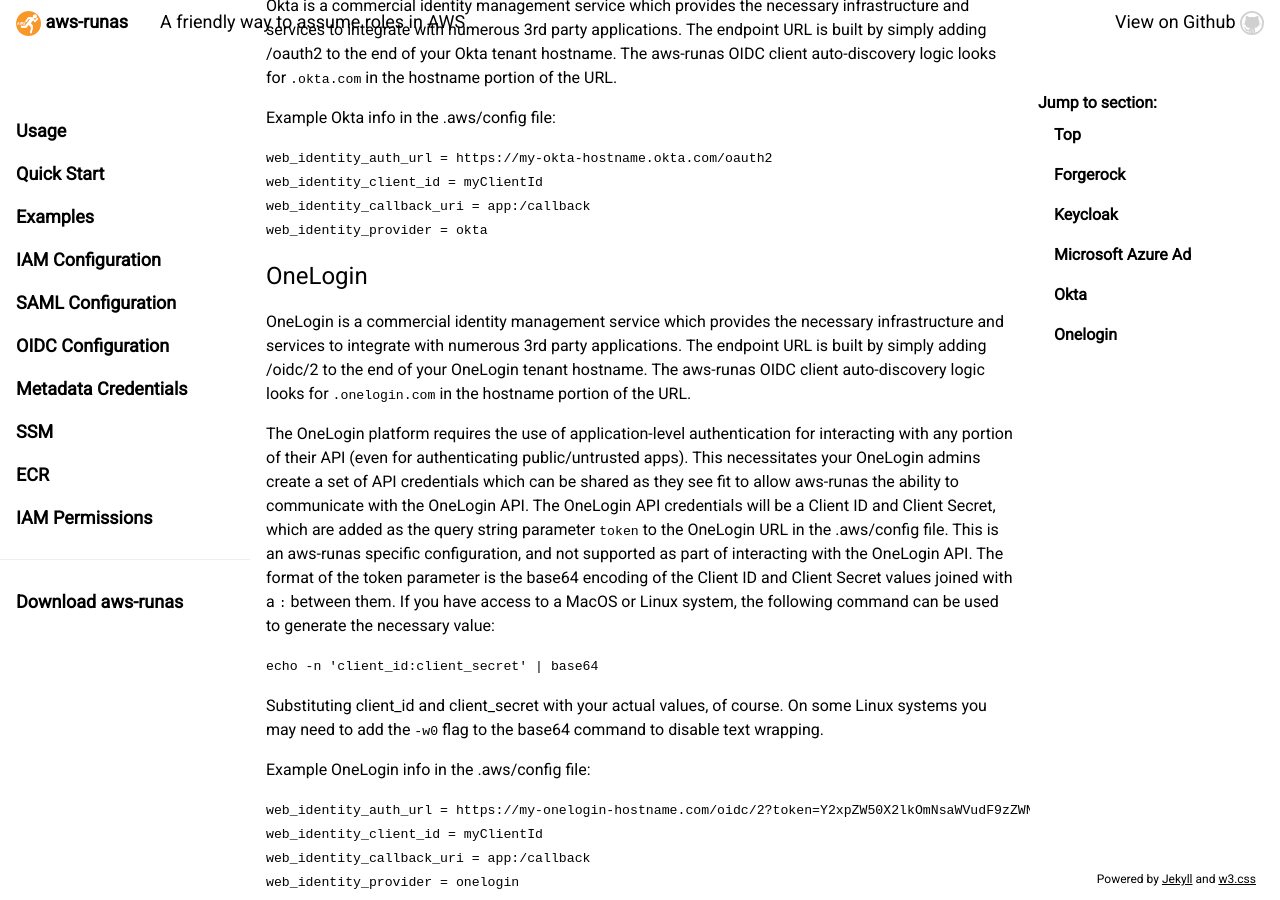
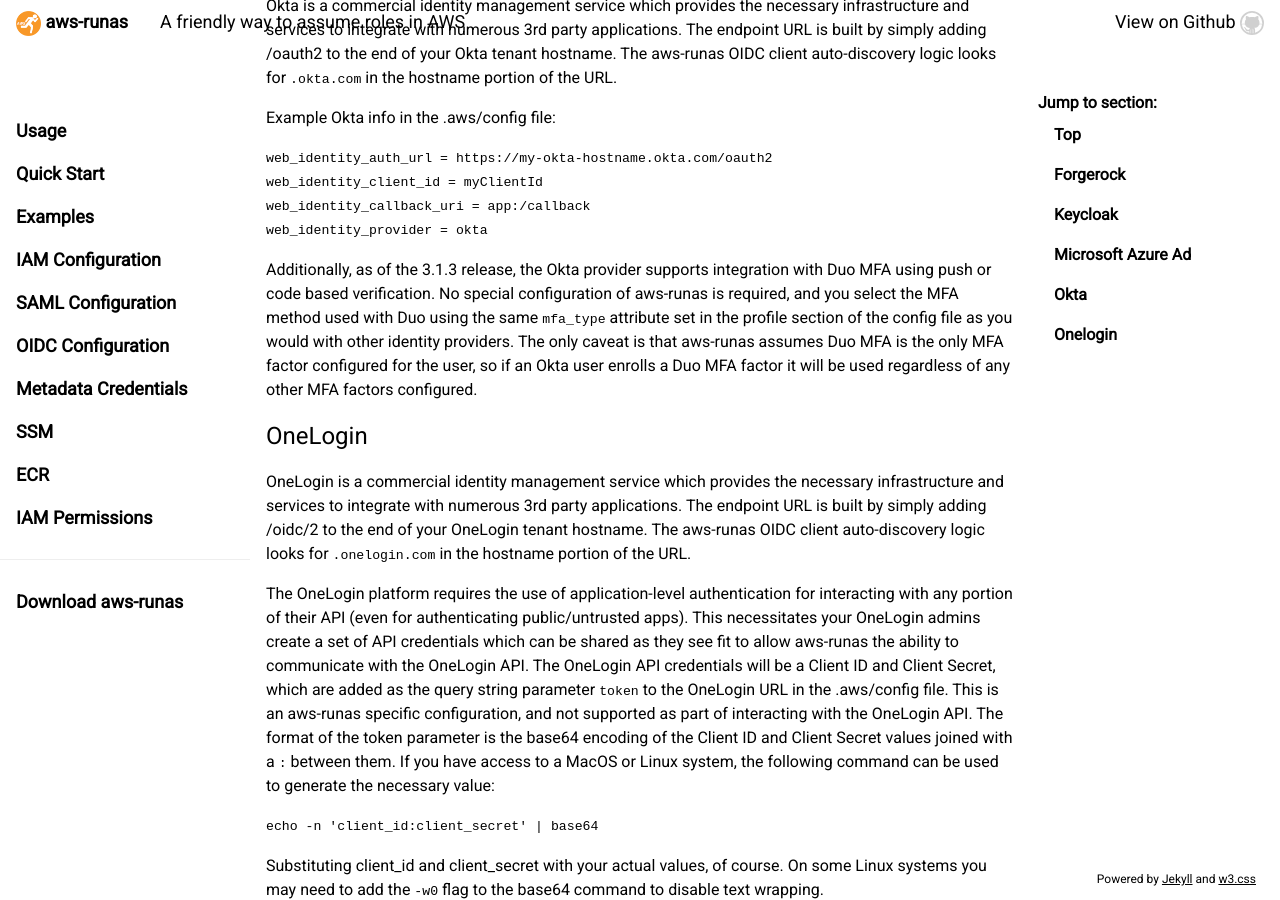
Before and after one commit to mmmorris1975/aws-runas, a Jekyll site: the page built from docs/oidc_client_config.md, in a window 1280 px wide and 900 px high, scrolled down 1671 px. Built offline with Jekyll 4.4.1, drawn with Linux system fonts in a browser that asks for light colours; our own code applies the rules of GitHub Pages for plain Markdown files; comment, search, counter and statistics services are not loaded.

Commit message:
doc updates for okta duo integration

````diff
--- a/docs/oidc_client_config.md
+++ b/docs/oidc_client_config.md
@@ -82,6 +82,12 @@
 web_identity_provider = okta
 ```
 
+Additionally, as of the 3.1.3 release, the Okta provider supports integration with Duo MFA using push or code based verification.
+No special configuration of aws-runas is required, and you select the MFA method used with Duo using the same `mfa_type`
+attribute set in the profile section of the config file as you would with other identity providers.  The only caveat is
+that aws-runas assumes Duo MFA is the only MFA factor configured for the user, so if an Okta user enrolls a Duo MFA factor
+it will be used regardless of any other MFA factors configured.
+
 ### OneLogin
 OneLogin is a commercial identity management service which provides the necessary infrastructure and services to integrate
 with numerous 3rd party applications. The endpoint URL is built by simply adding /oidc/2 to the end of your OneLogin tenant
````
